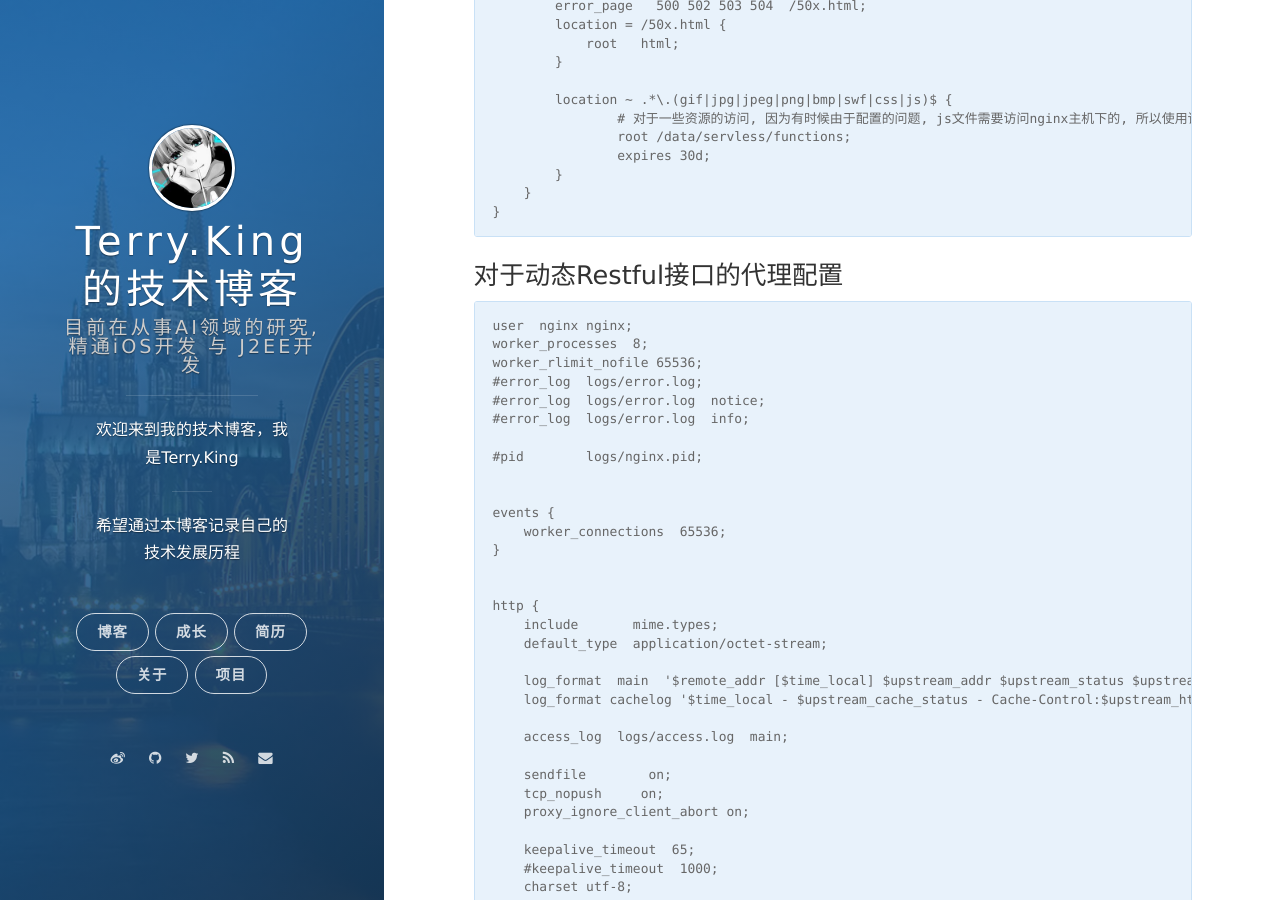
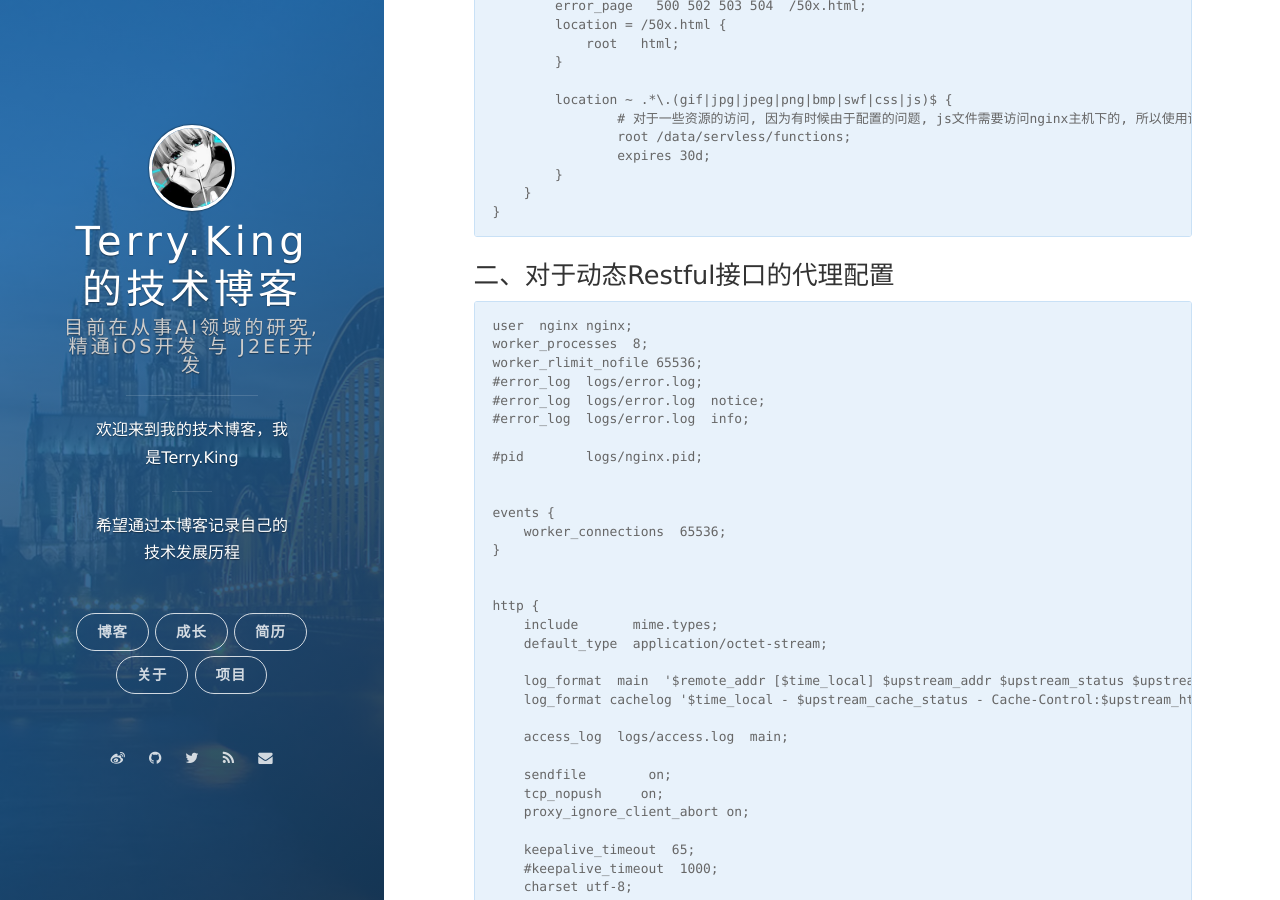
Before and after one commit to terryKing1992/terryKing1992.github.io, a Jekyll site: the page built from _posts/2017-12-03-nginx-static-page-config.md, in a window 1280 px wide and 900 px high, scrolled down 1269 px. Built offline with Jekyll 4.4.1, drawn with Linux system fonts in a browser that asks for light colours; nearby versions of some CDN libraries; comment, search, counter and statistics services are not loaded.

Commit message:
增加标题序号

```diff
--- a/_posts/2017-12-03-nginx-static-page-config.md
+++ b/_posts/2017-12-03-nginx-static-page-config.md
@@ -75,7 +75,7 @@ tags: [Nginx, Html, 代理]
 	    }
 	}
 
-### 对于动态Restful接口的代理配置
+### 二、对于动态Restful接口的代理配置
 
 	user  nginx nginx;
 	worker_processes  8;
```
